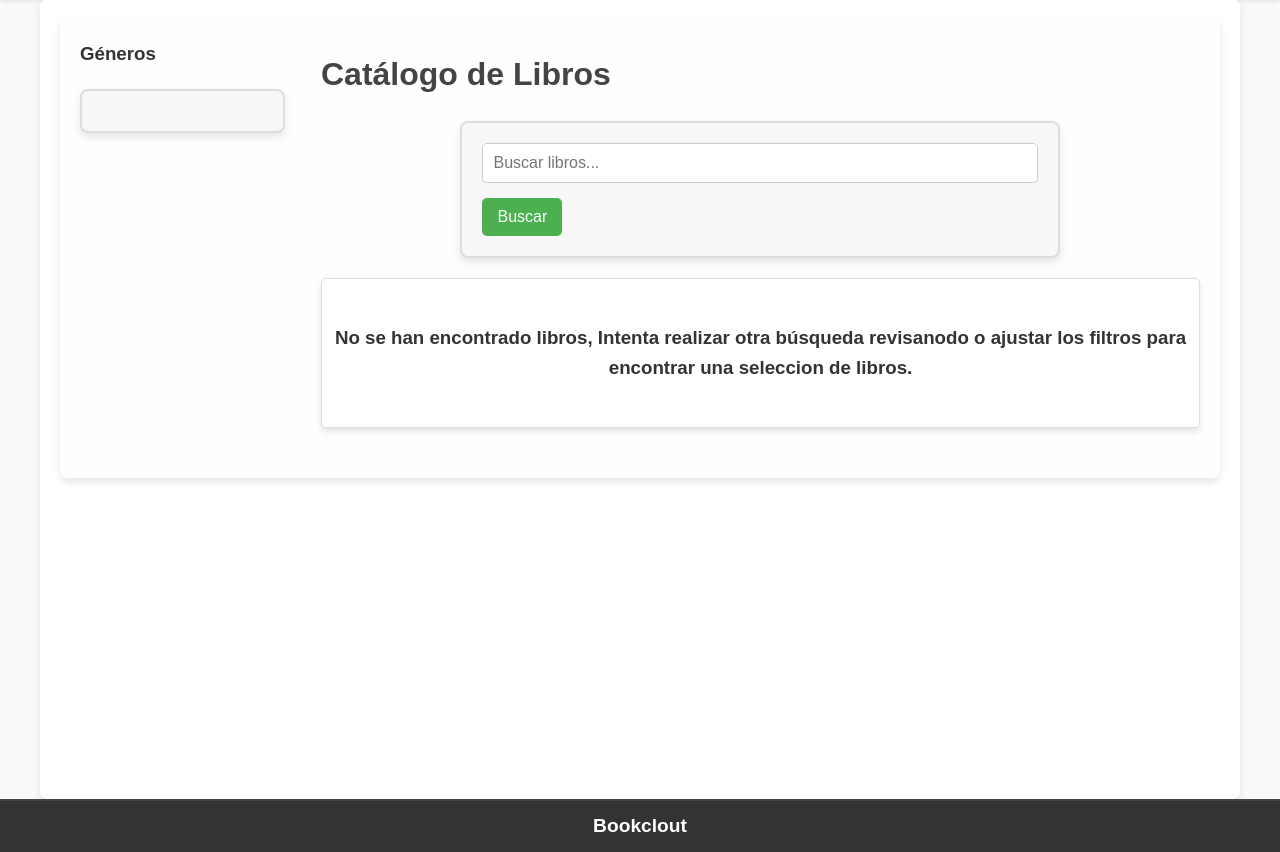
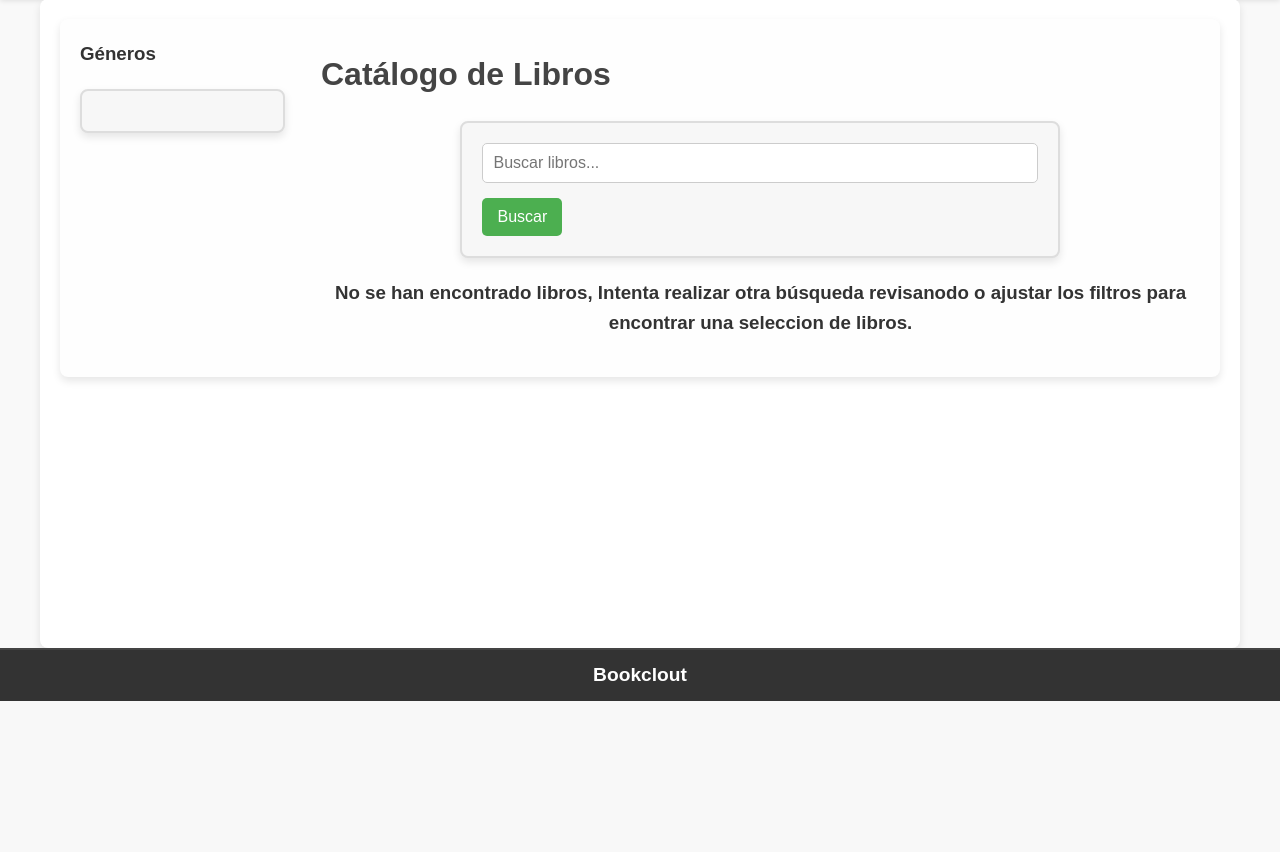
Before and after one commit to davidgarciasolis/bookclout, a PHP site: page /catalogo.php in a window 1280 px wide. Shown: the part 99-951 px from the top of the page. After the commit the page ends 800 px from the top, so only its background shows below. Run offline with PHP 8.4, Linux system fonts and the light colour scheme; data that the repository does not hold is empty.

Commit message:
Eliminar estilos CSS innecesarios y ajustar la estructura del encabezado y pie de página

```diff
--- a/catalogo.php
+++ b/catalogo.php
@@ -5,63 +5,6 @@ include 'autenticacion/conexion.php';
 
 <link rel="stylesheet" href="css/styles.css">
 
-<style>
-main {
-    min-height: 100vh; /* Ensures the main content always occupies the full height of the viewport */
-    display: flex;
-    flex-direction: column;
-}
-
-.book-list {
-    flex-grow: 1; /* Ensures the book list takes up available space */
-    display: flex;
-    flex-direction: column;
-    gap: 20px;
-}
-
-.book-item {
-    display: flex;
-    align-items: center;
-    border: 1px solid #ddd;
-    border-radius: 5px;
-    padding: 10px;
-    background-color: #fff;
-    box-shadow: 0 4px 6px rgba(0, 0, 0, 0.1);
-    min-height: 150px; /* Ensures consistent height for all book items */
-}
-
-.book-item img {
-    width: 150px;
-    height: auto;
-    aspect-ratio: 2 / 3;
-    object-fit: cover;
-    border-radius: 5px;
-    margin-right: 20px;
-}
-
-.book-item-content {
-    flex-grow: 1;
-    display: flex;
-    flex-direction: column;
-    justify-content: center;
-}
-
-aside {
-    width: 20%;
-    padding: 10px;
-    box-sizing: border-box;
-    min-height: 100%; /* Ensures the filter column matches the height of the content */
-}
-
-.no-books {
-    text-align: center;
-    font-size: 1.5rem;
-    color: #666;
-    margin-top: auto;
-    margin-bottom: auto;
-    width: 100%;
-}
-</style>
 
 <?php
 // Pagination logic
--- a/css/footer.css
+++ b/css/footer.css
@@ -13,3 +13,21 @@ footer h1 {
     font-size: 1.2rem; /* Adjusted font size */
     text-align: center;
 }
+
+/* Footer */
+footer {
+    background-color: #333;
+    color: #fff;
+    text-align: left;
+    padding: 10px 0;
+}
+
+footer a {
+    color: #fff;
+    text-decoration: none;
+    font-weight: bold;
+}
+
+footer a:hover {
+    text-decoration: underline;
+}
--- a/css/header.css
+++ b/css/header.css
@@ -7,6 +7,7 @@ header {
     padding: 15px;
     align-items: center;
     width: 100%;
+    height: auto;
     box-shadow: 0 4px 6px rgba(0, 0, 0, 0.1); /* Subtle shadow for depth */
 }
 
@@ -40,8 +41,21 @@ header div ul li a:hover {
     color: #fff; /* Bright white on hover */
 }
 
-/* Adjusted image size */
-header div img {
-    width: 50px; /* Set a fixed width */
-    height: auto; /* Maintain aspect ratio */
+
+/* Header and Footer */
+header {
+    background-color: #333;
+    color: #fff;
+    text-align: left;
+    padding: 10px 0;
 }
+
+header a {
+    color: #fff;
+    text-decoration: none;
+    font-weight: bold;
+}
+
+header a:hover{
+    text-decoration: underline;
+}
```
